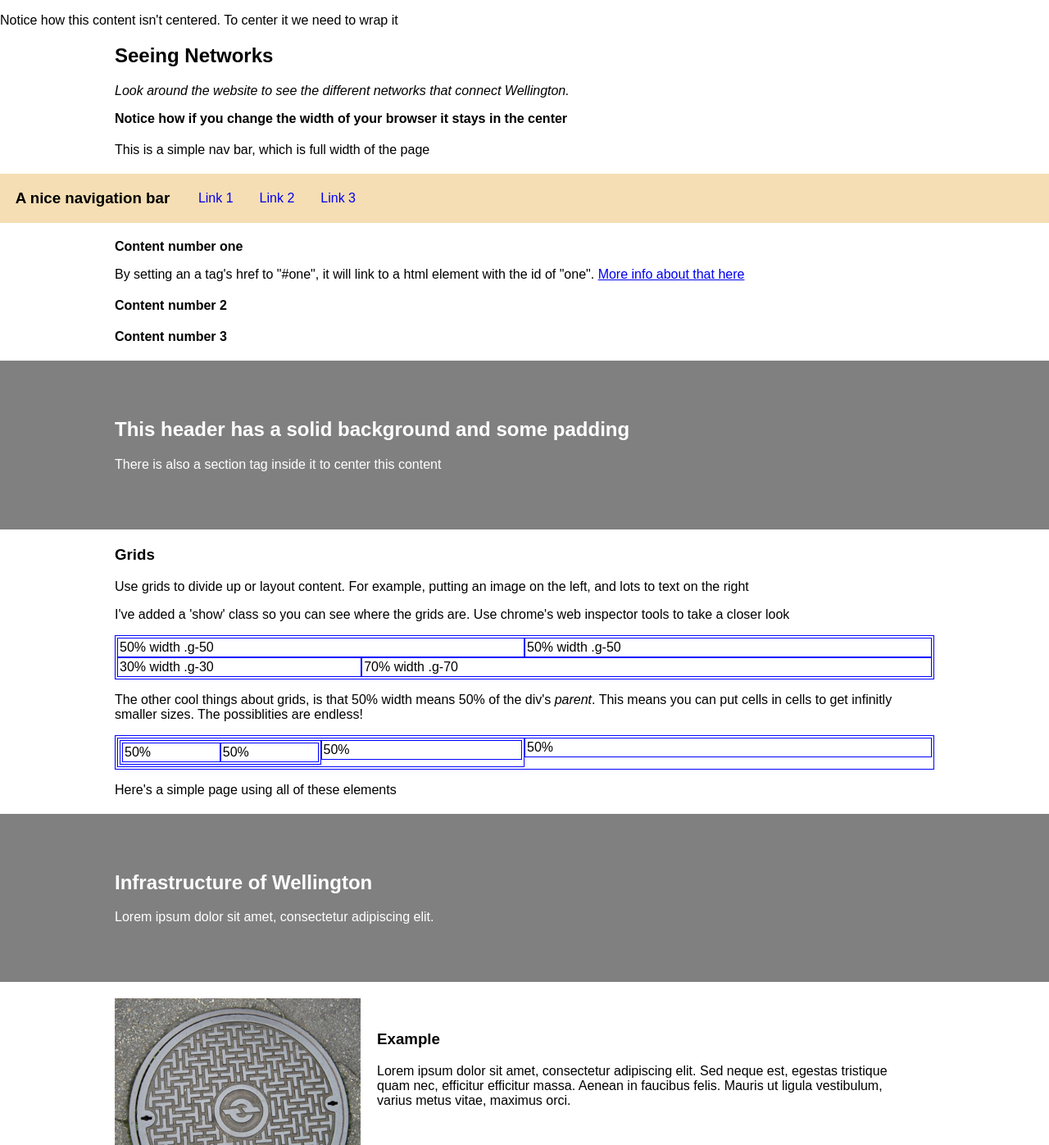
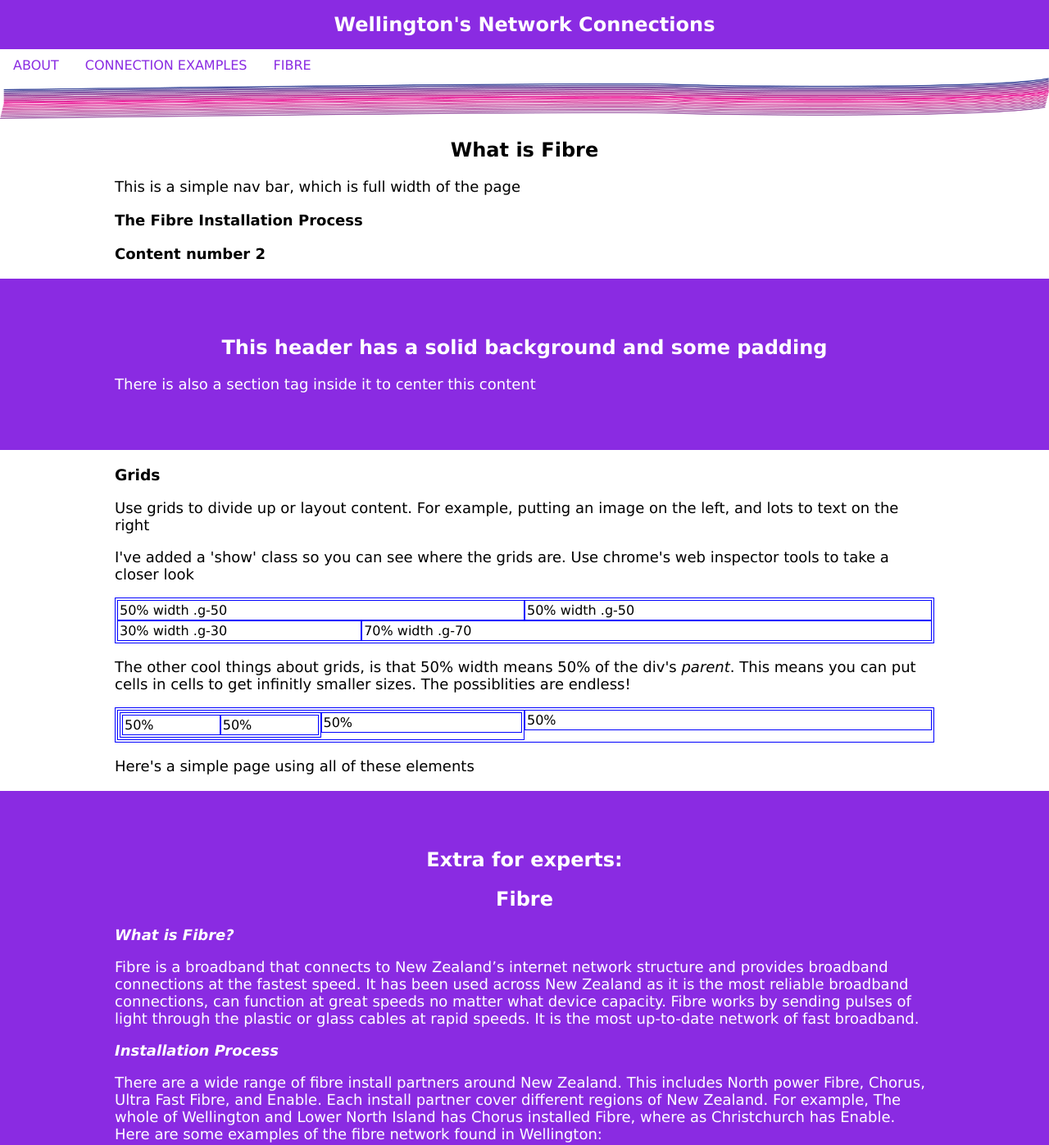
Before and after one commit to issycarter/MDDN-201-1, a plain HTML site: page index.html in a window 1280 px wide. Shown: the top 1397 px of the page at 82% size. Drawn offline with Linux system fonts and the light colour scheme.

Commit message:
Changes
Added more features

```diff
--- a/css/style.css
+++ b/css/style.css
@@ -6,8 +6,11 @@
 
 body{
 	margin: 0px; /* Often browsers have a 5px margin by deafult*/
-	font-family: sans-serif;
+	font-family:Verdana, Geneva, Tahoma, sans-serif;
 }
+
+
+
 
 section{
 	max-width: 1000px;
@@ -18,32 +21,130 @@ section{
 }
 
 header{
-	background-color: grey;
+	background-color: blueviolet;
 	color: white; /* more readable on an orange background */
 	padding-top: 50px;
 	padding-bottom: 50px;
+	font-family:Verdana, Geneva, Tahoma, sans-serif;
+
 }
 
 nav{
 	width: 100%;
 	height: 60px;
-	background-color: wheat;
+	background-color: blueviolet;
 }
 
-nav a, nav h3{
-	float: left;
+nav h3{
 	margin: 0px;
 	line-height: 60px;
 	margin-left: 1em;
 	margin-right: 1em;
 	text-decoration: none;
+	color:white;
+	font-size: x-large;
+	text-align: center;
+
+
+}
+
+nav a{
+	margin: 0px;
+	line-height: 0px;
+	margin-left: 1em;
+	margin-right: 1em;
+	text-decoration: none;
+	float: left;
+
+
 }
 
 nav a:hover{
+
 	text-decoration: underline; /* Hover styles to let people know they can click it */
 }
 
+nav li {
+	float: left;
+	display: inline-block;
+	margin: 0 35px;
+	padding-top: 0px;
+	display:table;
+	content:'';
+	position: relative;
+			  }
 
+nav a {
+	font-family:Verdana, Geneva, Tahoma, sans-serif;
+	color:blueviolet;
+	line-height: 30px;
+	font: arial;
+	text-decoration:none;
+	text-transform: uppercase;
+
+
+  }
+
+nav a::before {
+
+content:'';
+	display: block;
+	width:100%;
+	background-color:blue;
+
+}
+
+header::after {
+content: '';
+display: table;
+clear: both;
+}
+
+
+ul.demo {
+list-style-type: none;
+text-align:left;
+font-family: Arial, Helvetica, sans-serif;
+font-weight: bold;
+font-size: 16px;
+float: right;
+padding-right: 0px;
+margin:0px
+
+}
+
+nav a:hover {
+color:blue;
+
+}
+
+nav a::before {
+content: '';
+display: block;
+height: 5px;
+background-color:blue;
+
+position: relative;
+top: 0;
+width: 0%;
+
+transition: all ease-in-out 350ms;
+}
+
+nav a:hover::before {
+width: 100%;
+}
+
+
+h2 {
+	text-align: center;
+}
+
+h1{
+	text-align: center;
+}
+
+p{font-size: large;}
 
 /* Simple grid */
 .g-row{
--- a/index.html
+++ b/index.html
@@ -4,45 +4,50 @@
 
 <head>
 	<meta http-equiv="Content-Type" content="text/html; charset=UTF-8" />
-	<title>Your Website</title>
+	<title>The fibre installation process</title>
 	<link rel="stylesheet" type="text/css" href="css/style.css">
 </head>
 
 <body>
 
-<p>Notice how this content isn't centered. To center it we need to wrap it</p>
 
+
+
+	<nav>
+
+		<h3>Wellington's Network Connections</h3>
+		<a href="#one">About </a>
+		<a href="#two">Connection Examples</a>
+		<a href="#three">Fibre</a>
+
+	</nav>
+
+	<img src="img/Fibre.png" width="100%" height="50cm">
 	<section>
 
-		<h1>Seeing Networks</h1>
-		<p><em>Look around the website to see the different networks that connect Wellington.</em></p>
+		<h1>What is Fibre</h1>
+		<p></p>
 
-		<p><b>Notice how if you change the width of your browser it stays in the center</b></p>
 
+	<p>
+	</p>
 	</section>
 
 	<section>
 		<p>This is a simple nav bar, which is full width of the page</p>
 	</section>
-	<nav>
-		<h3>A nice navigation bar</h3>
-		<a href="#one">Link 1</a>
-		<a href="#two">Link 2</a>
-		<a href="#three">Link 3</a>
-	</nav>
+
 
 	<section id="one">
-		<p><strong>Content number one</strong></p>
-		<p>By setting an a tag's href to "#one", it will link to a html element with the id of "one". <a href="https://css-tricks.com/hash-tag-links-padding/">More info about that here</a></p>
+		<p><strong>The Fibre Installation Process</strong></p>
+		<p></a></p>
 	</section>
 
 	<section id="two">
 		<p><strong>Content number 2</strong></p>
 	</section>
 
-	<section id="three">
-		<p><strong>Content number 3</strong></p>
-	</section>
+
 
 	<header>
 		<section>
@@ -64,7 +69,6 @@
 		<div class="g-row show"> <!--first wrap all grid cells in a g-row-->
 			<div class="g-50 show">
 				50% width .g-50
-
 			</div>
 			<div class="g-50 show">
 				50% width .g-50
@@ -104,19 +108,34 @@
 	</section>
 
 	<header>
-		<section>
-			<h1>Infrastructure of Wellington</h1>
-			<p>Lorem ipsum dolor sit amet, consectetur adipiscing elit.</p>
+		<section id="three"></sectionid>
+			<h1>Extra for experts:</h1>
+			<h2>Fibre</h2>
+			<p><em><b>What is Fibre?</b></em></p>
+			<p>Fibre is a broadband that connects to New Zealand’s internet network structure and provides broadband connections at the fastest speed. It has been used across New Zealand as it is the most reliable broadband connections, can function at great speeds no matter what device capacity. Fibre works by sending pulses of light through the plastic or glass cables at rapid speeds. It is the most up-to-date network of fast broadband.</p>
+			<p><em><b>Installation Process</b></em></p>
+			<p>There are a wide range of fibre install partners around New Zealand. This includes North power Fibre, Chorus, Ultra Fast Fibre, and Enable. Each install partner cover different regions of New Zealand. For example, The whole of Wellington and Lower North Island has Chorus installed Fibre, where as Christchurch has Enable. Here are some examples of the fibre network found in Wellington:</p>
 		</section>
 	</header>
 
 	<section>
+
+
 		<div class="g-row">
 			<div class="g-30">
-				<img src="img/cover.jpg">
+				<img src="img/mounting.jpg" width="100%" height="auto">
 			</div>
 			<div class="g-70 padded">
-				<h3>Example</h3>
+				<h3>External Termination Point</h3>
+				<p>The Fibre installation process begins with an external termination point (ETP) that is normally attached to the side of the building. Each building has it’s own cable Connecting the ETP is then determined by where the building’s phone and broadband services. he fibre cable can be added in addition to the copper cable or be installed to replace the copper cable which is used for traditional internet usage.  </p>
+			</div>
+		</div>
+		<div class="g-row">
+			<div class="g-30">
+				<img src="img/ariel.jpg">
+			</div>
+			<div class="g-70 padded">
+				<h3>Aerial</h3>
 				<p>Lorem ipsum dolor sit amet, consectetur adipiscing elit. Sed neque est, egestas tristique quam nec, efficitur efficitur massa. Aenean in faucibus felis. Mauris ut ligula vestibulum, varius metus vitae, maximus orci.</p>
 			</div>
 		</div>
@@ -126,7 +145,7 @@
 				<img src="img/cover.jpg">
 			</div>
 			<div class="g-70 padded">
-				<h3>Example</h3>
+				<h3>Underground pipe</h3>
 				<p>Lorem ipsum dolor sit amet, consectetur adipiscing elit. Sed neque est, egestas tristique quam nec, efficitur efficitur massa. Aenean in faucibus felis. Mauris ut ligula vestibulum, varius metus vitae, maximus orci.</p>
 			</div>
 		</div>
@@ -136,17 +155,7 @@
 				<img src="img/cover.jpg">
 			</div>
 			<div class="g-70 padded">
-				<h3>Example</h3>
-				<p>Lorem ipsum dolor sit amet, consectetur adipiscing elit. Sed neque est, egestas tristique quam nec, efficitur efficitur massa. Aenean in faucibus felis. Mauris ut ligula vestibulum, varius metus vitae, maximus orci.</p>
-			</div>
-		</div>
-
-		<div class="g-row">
-			<div class="g-30">
-				<img src="img/cover.jpg">
-			</div>
-			<div class="g-70 padded">
-				<h3>Example</h3>
+				<h3>Buried cables</h3>
 				<p>Lorem ipsum dolor sit amet, consectetur adipiscing elit. Sed neque est, egestas tristique quam nec, efficitur efficitur massa. Aenean in faucibus felis. Mauris ut ligula vestibulum, varius metus vitae, maximus orci.</p>
 			</div>
 		</div>
```
Also changed, not shown: img/ariel.jpg (added), img/fibre.png (added), img/mounting.jpg (added).
